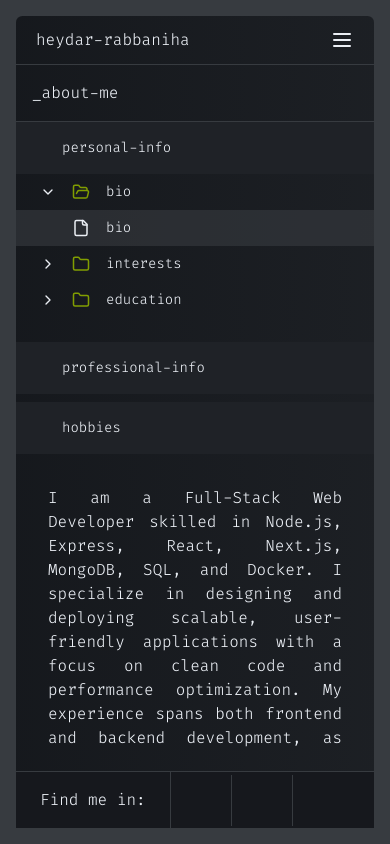
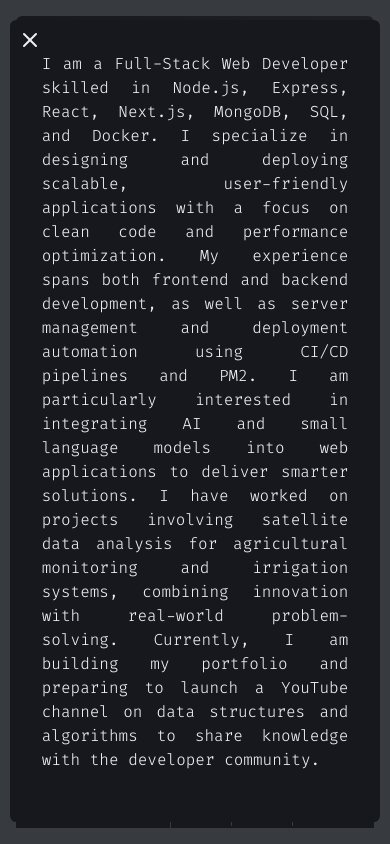
Before and after one commit to rabbaniha/vscode-portfolio, a Next.js app: page /en/about in a window 390 px wide. Built offline with nearby package versions, Linux system fonts and the light colour scheme; some icons are missing.

Commit message:
change show content in mobile about page and make fixed content

```diff
--- a/src/components/about/mobile/MobileContent.tsx
+++ b/src/components/about/mobile/MobileContent.tsx
@@ -1,25 +1,57 @@
 "use client";
+import React from "react";
 import { useContentTabStore } from "@/stores";
+import { X } from "lucide-react";
 import { useTranslations } from "next-intl";
-import React from "react";
+import { easeOut, motion, AnimatePresence } from "framer-motion";
 
 const MobileContent = () => {
   const t = useTranslations("about");
-  const { activeContentTab } = useContentTabStore();
+  const { activeContentTab, setActiveContentTab } = useContentTabStore();
   const parentTab =
     activeContentTab === "bio" ||
     activeContentTab === "education" ||
     activeContentTab === "interests"
       ? "personal"
       : activeContentTab === "experienc" || activeContentTab === "skills"
-      ? "prefessional"
+      ? "professional"
       : "hobbies";
+
+  const itemVariants = {
+    hidden: {
+      opacity: 0.7,
+      y: "100%",
+    },
+    visible: {
+      opacity: 1,
+      y: 0,
+      transition: {
+        duration: 0.6,
+        ease: easeOut,
+      },
+    },
+  };
+
   return (
-    <div className=" p-8 overflow-y-auto scrollbar-hide flex-1">
-      <p className=" text-justify">
-        {t(`${parentTab}.${activeContentTab}.description`)}
-      </p>
-    </div>
+    <AnimatePresence>
+      {activeContentTab !== null && (
+        <motion.div
+          initial="hidden"
+          animate="visible"
+          exit="hidden"
+          variants={itemVariants}
+          className=" fixed bg-background text-foreground inset-0 top-5  w-[95%] mx-auto h-[95vh] z-[999]  rounded-sm border-border p-8 overflow-y-auto scrollbar-hide"
+        >
+          <X
+            className=" size-10 cursor-pointer transition-all absolute top-0 left-0 p-2  hover:text-destructive"
+            onClick={() => setActiveContentTab(null)}
+          />
+          <p className=" text-justify">
+            {t(`${parentTab}.${activeContentTab}.description`)}
+          </p>
+        </motion.div>
+      )}
+    </AnimatePresence>
   );
 };
 
```
